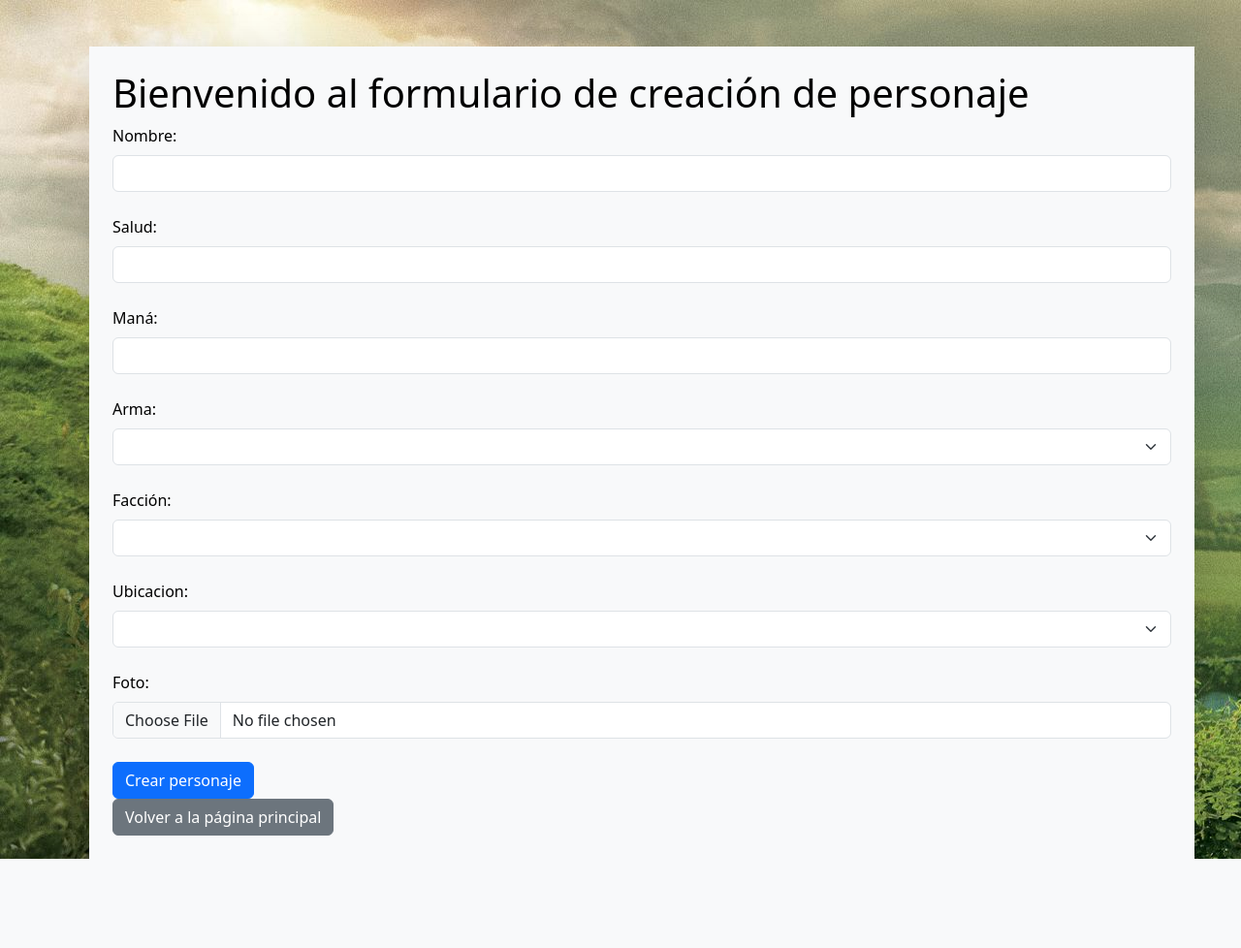
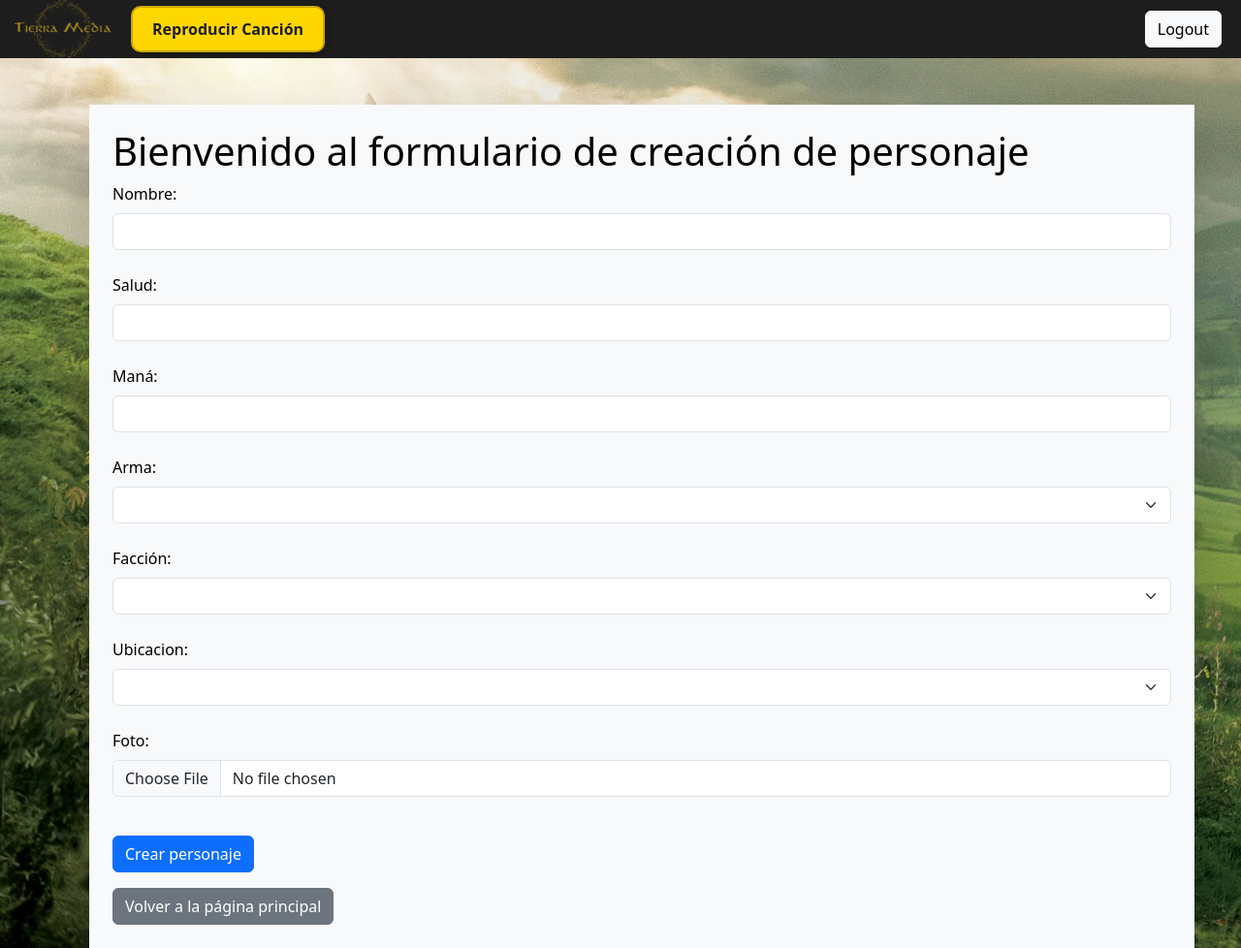
Before and after one commit to Carlos5Noob/TierraMedia-Django, a Django app: page /game/crear_personaje/ in a window 1280 px wide. Shown: the whole page at 97% size. Before the commit the page ends 886 px from the top, so only its background shows below. Run offline with Django 5.2, Linux system fonts and the light colour scheme; data that the repository does not hold is empty.

Commit message:
Creador de personajes terminado

```diff
--- a/app/templates/app/crear_personaje.html
+++ b/app/templates/app/crear_personaje.html
@@ -6,14 +6,29 @@
     <meta name="viewport" content="width=device-width, initial-scale=1.0">
     <title>Creación de personaje</title>
     <link href="https://cdn.jsdelivr.net/npm/bootstrap@5.3.3/dist/css/bootstrap.min.css" rel="stylesheet">
+    <link href="{% static 'css/header.css' %}" rel="stylesheet">
     <script src="https://cdn.jsdelivr.net/npm/bootstrap@5.3.3/dist/js/bootstrap.bundle.min.js"></script>
     <style>
         body {
-            background-image: url('{% static "../../resources/fondo-crear-personaje.jpeg" %}');
+            background-image: url('{% static "resources/fondo-crear-personaje.jpeg" %}');
+            background-size: cover;
         }
     </style>
 </head>
 <body>
+
+    <header style="background-color: #1D1D1D; position:relative" class="d-flex flex-wrap align-items-center justify-content-start">
+        <a href="{% url 'index' %}">
+            <img src='{% static 'resources/logo-tierra-media.png' %}' alt='home' id="imagen">
+        </a>
+        <form action="{% url 'logout' %}" method='POST'>
+            {% csrf_token %}
+            <button type='submit' class='btn btn-light' id="logout">Logout</button>
+        </form>
+        <audio id="reproductor" hidden="hidden" controls autoplay></audio>
+        <button onclick="CancionRandom()" class="custom-btn mx-3">Reproducir Canción</button>
+        <button onclick="control_reproductor()" class="custom-btn mx-3" id="btn_control" style="display: none">Detener música</button>
+    </header>
 
     <div class="container mt-5 text-bg-light shadow-lg p-4 me-5 justify-content-center">
 
@@ -55,7 +70,7 @@
             <label class="form-label" for="foto">Foto:</label>
             <input  class="form-control" type="file" name="foto" id="foto" required>
             <br>
-        <button class="btn btn-primary" type="submit">Crear personaje</button>
+            <button class="btn btn-primary my-3" type="submit">Crear personaje</button>
         </form>
 
         <a href="{% url 'index' %}">
@@ -63,11 +78,43 @@
         </a>
 
         {% if mensaje %}
+            <p class="h3" style="color: green;">{{ mensaje }}</p>
+        {% endif %}
+    </div>
 
-        <p class="h3" style="color: green;">{{ mensaje }}</p>
+    <script>
+        function CancionRandom() {
+            let songs = [
+                "{% static 'music/Bulma.mp3' %}",
+            ];
 
-    {% endif %}
+            let boton = document.getElementById("btn_control");
+            let random = Math.floor(Math.random() * songs.length);
+            let reproductor = document.getElementById("reproductor");
+            reproductor.src = songs[random];
+            reproductor.play();
 
-    </div>
+            if (boton.style.display === "none") {
+                boton.style.display = "block";
+            }
+            if (boton.textContent === "Reanudar música") {
+                boton.textContent = "Detener música";
+            }
+        }
+
+        function control_reproductor() {
+            let reproductor = document.getElementById("reproductor");
+            let boton = document.getElementById("btn_control");
+
+            if (!reproductor.paused) {
+                reproductor.pause();
+                boton.textContent = "Reanudar música";
+            } else {
+                reproductor.play();
+                boton.textContent = "Detener música";
+            }
+        }
+    </script>
+
 </body>
 </html>
```
Lines whose indentation alone changed are shown as unchanged.
